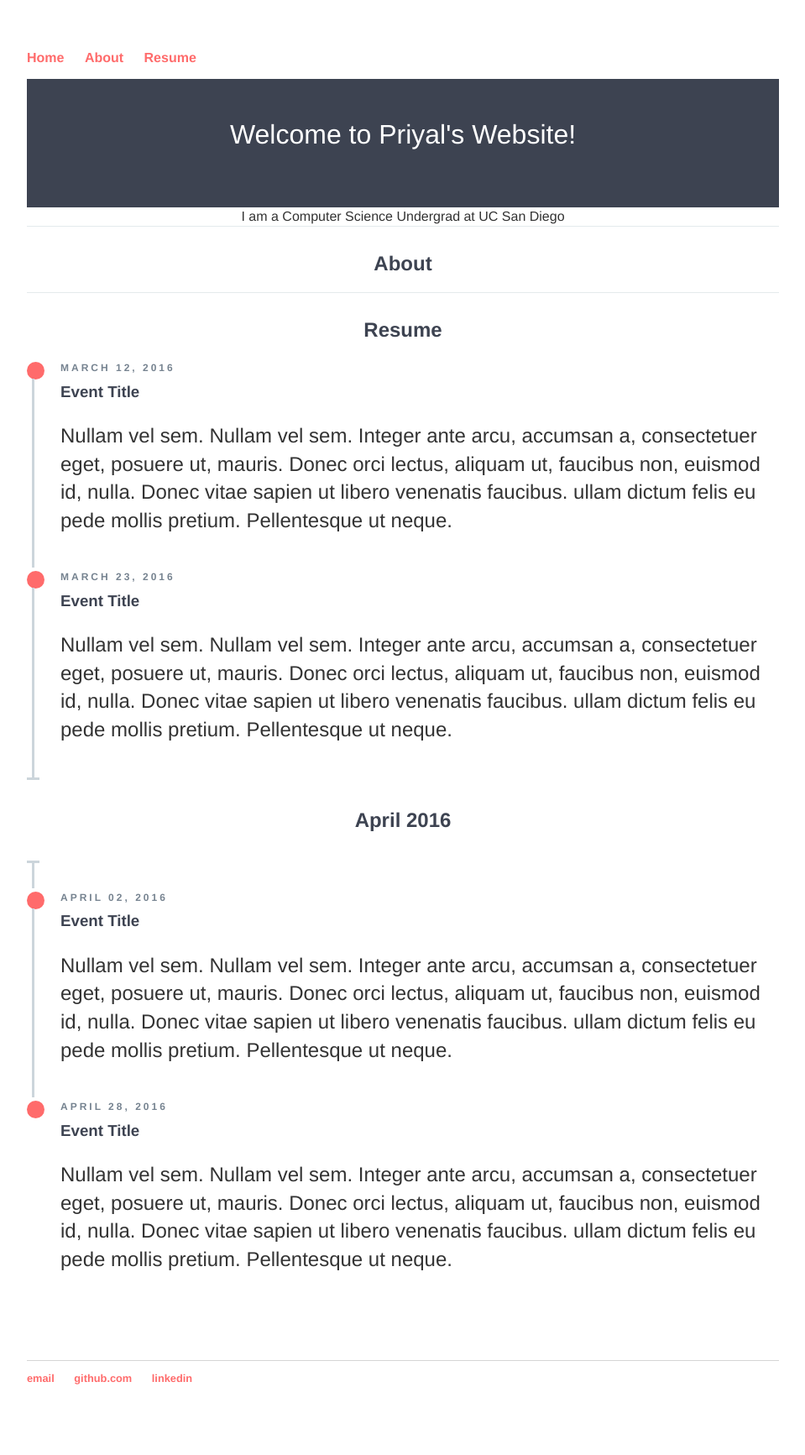
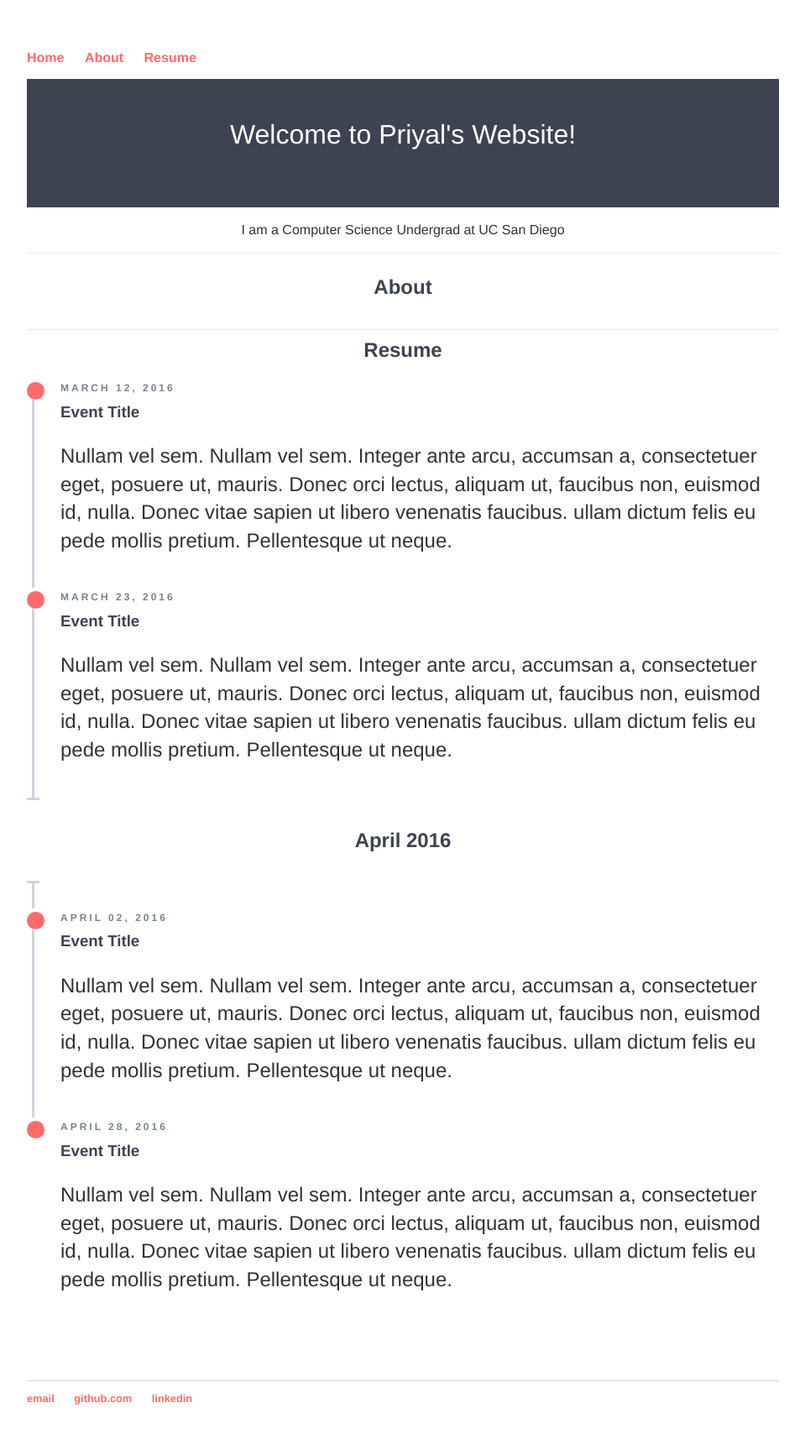
Before and after one commit to p-suneja/p-suneja.github.io, a Jekyll site: the page built from index.html, in a window 1280 px wide. Shown: the whole page at 84% size, without its empty margins (160-1119 px from the left). Built offline with Jekyll 4.4.1, drawn with Linux system fonts in a browser that asks for light colours; before the commit the page ends 1709 px from its top, so only the background shows below that.

Commit message:
Update main.css

```diff
--- a/css/main.css
+++ b/css/main.css
@@ -86,8 +86,8 @@ ul.posts li {
 
 .example-title {
   text-align: center;
-  margin-bottom: 30px;
-  /*padding: 3em 0;*/
+  margin-bottom: 10px;
+  padding: 1em 0;
   border-bottom: 1px solid #E4EAEC;
 }
 .example-title p {
```
